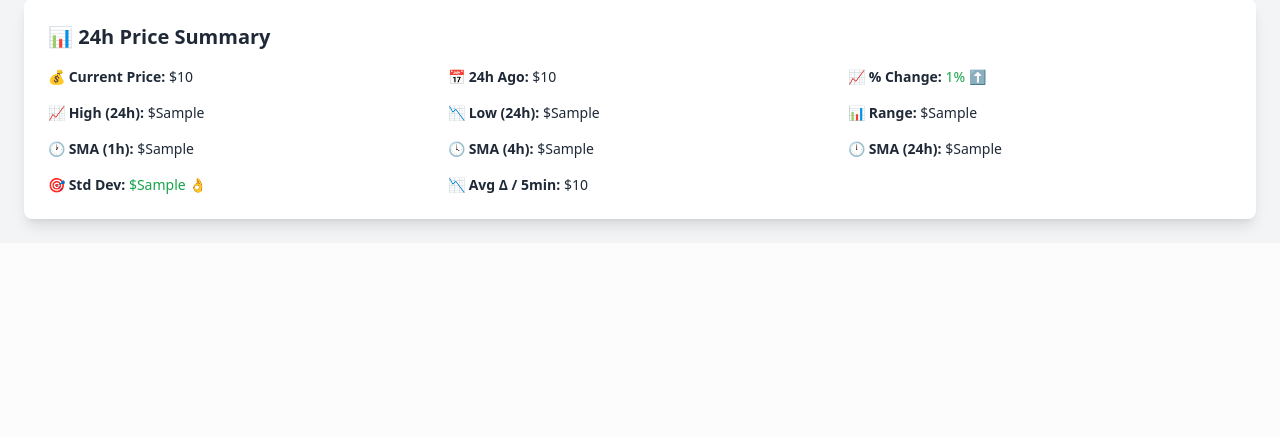
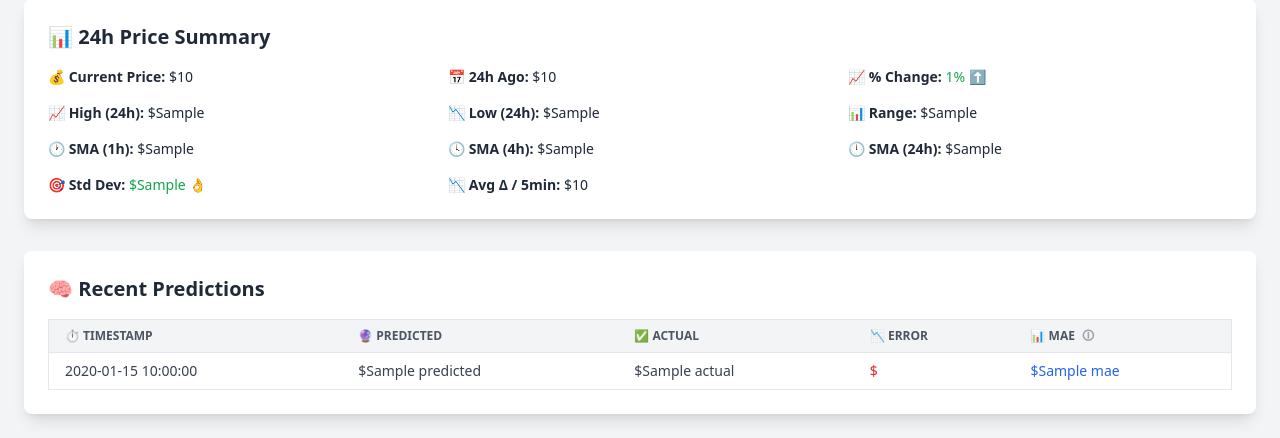
Before and after one commit to JHenzi/OrcaRewardDashboard, a Flask app: template templates/sol_tracker.html in a window 1280 px wide. Shown: the part 749-1187 px from the top of the page. Before the commit the page ends 983 px from the top, so only its background shows below. Run offline with Flask 3, Linux system fonts and the light colour scheme; the template is opened without the code that fills it: most values are stand-ins (such as "Sample title", 1, 10 or a date in 2020); parts of the project's set-up code (start-up, migrations or seed data) failed here and were passed over; some libraries are stand-ins or nearby versions.

Commit message:
added more features to the model, fixing an oversight

```diff
--- a/templates/sol_tracker.html
+++ b/templates/sol_tracker.html
@@ -48,6 +48,39 @@
               <div><strong>📉 Avg Δ / 5min:</strong> ${{ stats.avg_delta }}</div>
             </div>
           </div>
+          <div class="mt-8 bg-white p-6 rounded-lg shadow-lg">
+            <h2 class="text-xl font-semibold mb-4">🧠 Recent Predictions</h2>
+            <div class="overflow-x-auto">
+              <table class="min-w-full text-sm text-left text-gray-700 border">
+                <thead class="bg-gray-100 text-xs uppercase font-semibold text-gray-600">
+                  <tr>
+                    <th class="px-4 py-2 border-b">⏱️ Timestamp</th>
+                    <th class="px-4 py-2 border-b">🔮 Predicted</th>
+                    <th class="px-4 py-2 border-b">✅ Actual</th>
+                    <th class="px-4 py-2 border-b">📉 Error</th>
+                    <th class="px-4 py-2 border-b relative group">
+                        📊 MAE
+                        <span class="ml-1 text-gray-400 cursor-help">🛈</span>
+                        <div class="absolute z-10 hidden group-hover:block bg-white text-xs text-gray-800 border rounded shadow-md p-2 w-64 top-full left-1/2 transform -translate-x-1/2 mt-1">
+                          Mean Absolute Error (MAE) is the average difference between the predicted and actual SOL price. Lower is better.
+                        </div>
+                      </th>
+                  </tr>
+                </thead>
+                <tbody>
+                  {% for p in predictions %}
+                  <tr class="hover:bg-gray-50">
+                    <td class="px-4 py-2 border-b">{{ p.timestamp }}</td>
+                    <td class="px-4 py-2 border-b">${{ p.predicted }}</td>
+                    <td class="px-4 py-2 border-b">${{ p.actual }}</td>
+                    <td class="px-4 py-2 border-b text-red-600">${{ p.error }}</td>
+                    <td class="px-4 py-2 border-b text-blue-600">${{ p.mae }}</td>
+                  </tr>
+                  {% endfor %}
+                </tbody>
+              </table>
+            </div>
+          </div>
 
     </div>
 
```
Also changed, not shown: sol_price_fetcher.py (+10 -5 lines).
